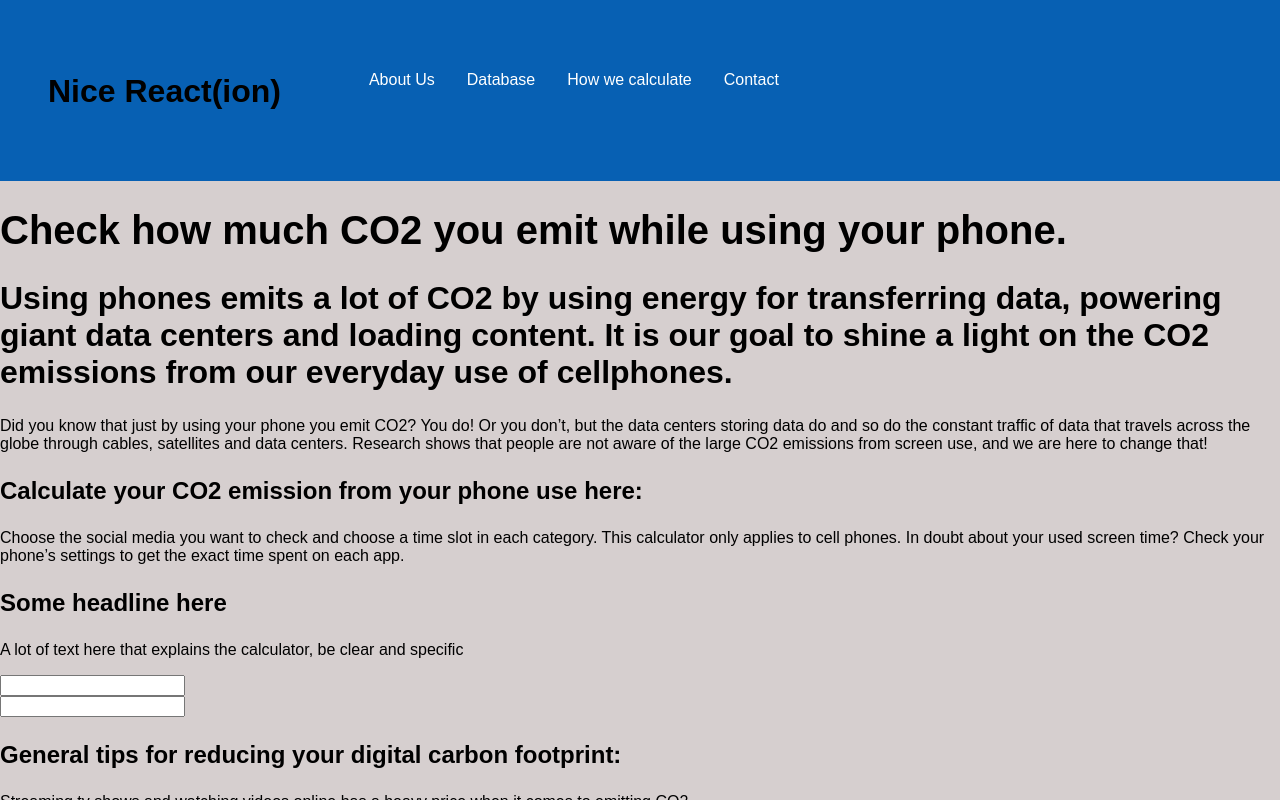
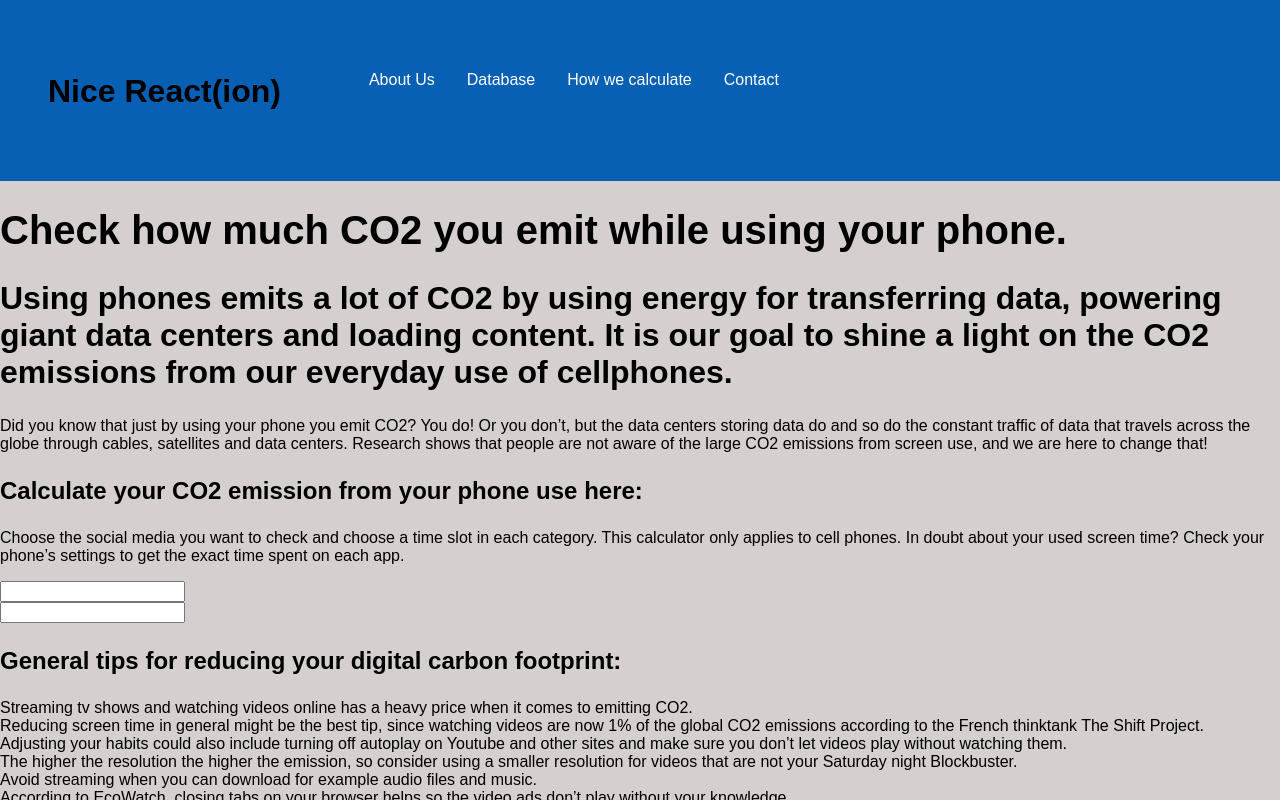
Before and after one commit to Yase0236/advice, a React (Vite) app: page / in a window 1280 px wide. Shown: the top 800 px of the page. Built offline with nearby package versions, Linux system fonts and the light colour scheme.

Commit message:
Text added to Calculate

```diff
--- a/components/Calculate.jsx
+++ b/components/Calculate.jsx
@@ -3,8 +3,9 @@ import React from 'react'
 export default function Calculate() {
   return (
     <>
-    <h3>Some headline here</h3>
-    <p>A lot of text here that explains the calculator, be clear and specific</p>
+    <h3>Calculate your CO2 emission from your phone use here:</h3>
+    <p>Choose the social media you want to check and choose a time slot in each category. This calculator only applies to cell phones.
+      In doubt about your used screen time? Check your phone’s settings to get the exact time spent on each app.</p>
     <section className="time_section">
         <label htmlFor="time-slot"></label>
                 <input required type="number" name="time-slot" id="time-slot" />
--- a/components/Introduction.jsx
+++ b/components/Introduction.jsx
@@ -10,9 +10,6 @@ export default function Introduction() {
         Did you know that just by using your phone you emit CO2? You do! Or you don’t, but the data centers storing data do and so do the constant traffic of data that travels across the globe through cables, satellites and data centers. Research
         shows that people are not aware of the large CO2 emissions from screen use, and we are here to change that!
       </p>
-
-      <h3>Calculate your CO2 emission from your phone use here:</h3>
-      <p>Choose the social media you want to check and choose a time slot in each category. This calculator only applies to cell phones. In doubt about your used screen time? Check your phone’s settings to get the exact time spent on each app.</p>
     </>
   );
 }
```
